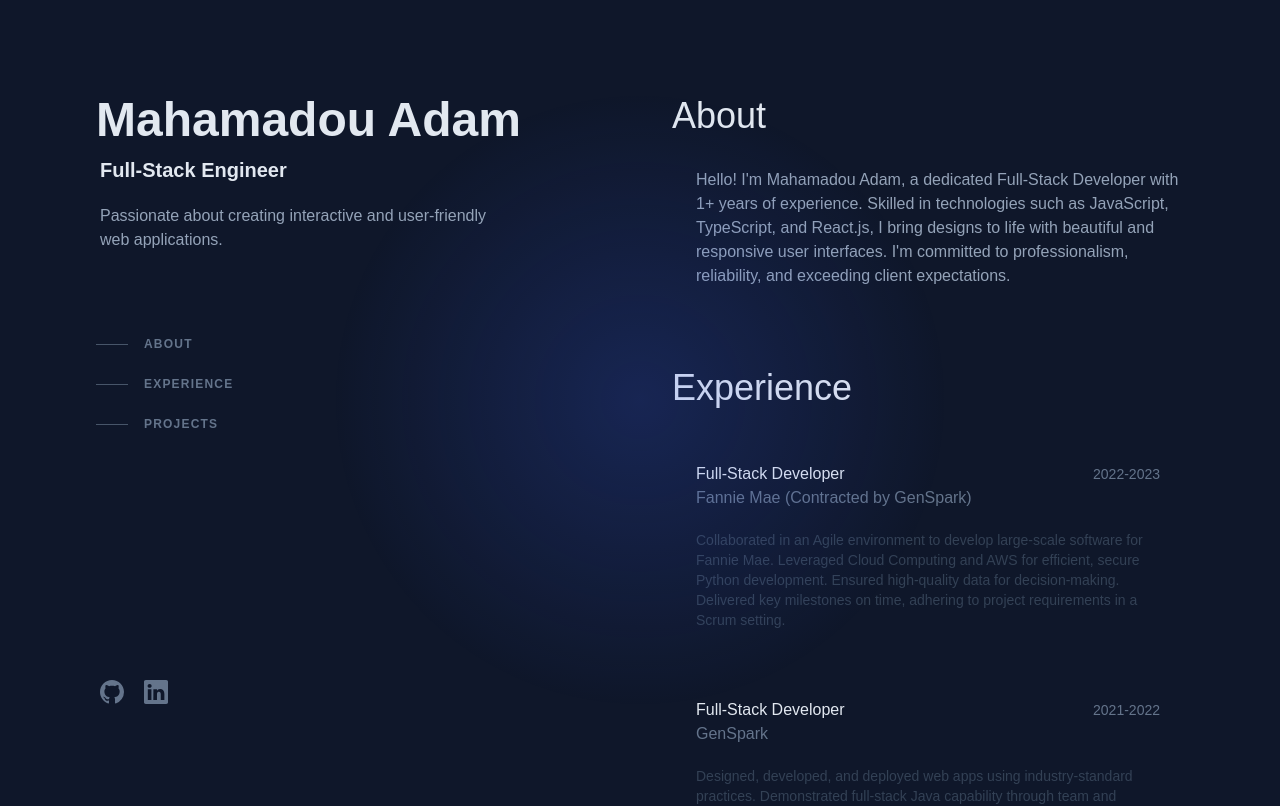
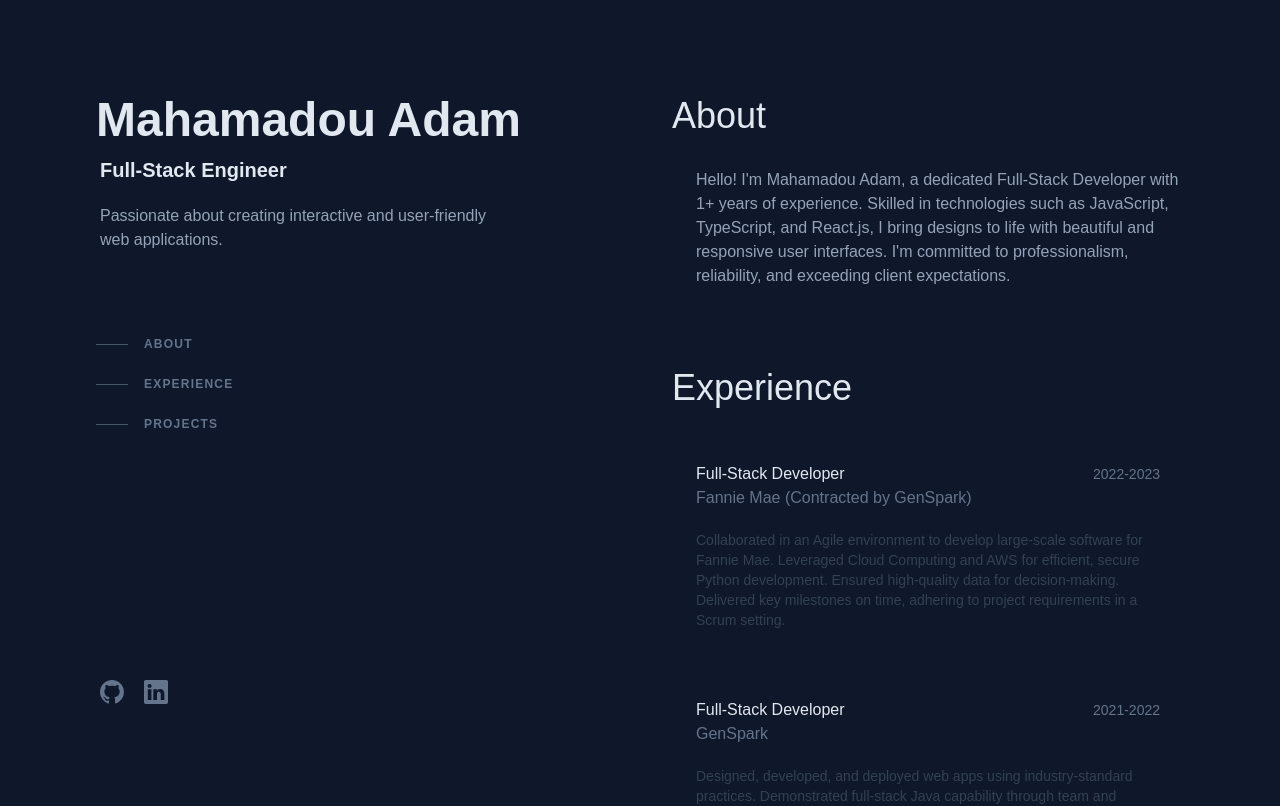
Before and after one commit to AbbaAdam1/Portfolio, a React (Create React App) app: page / in a window 1280 px wide. Shown: the top 806 px of the page. Built offline with nearby package versions, Linux system fonts and the light colour scheme.

Commit message:
Adjusted light JS

```diff
--- a/src/App.js
+++ b/src/App.js
@@ -13,6 +13,7 @@ function App() {
     if (x !== undefined && y !== undefined) {
       document.documentElement.style.setProperty("--cursorX", x + "px");
       document.documentElement.style.setProperty("--cursorY", y + "px");
+      document.documentElement.style.setProperty("--flashlightOpacity", "1");
     }
   }
 
--- a/src/index.css
+++ b/src/index.css
@@ -50,6 +50,7 @@ block {
   height: 100%;
   position: fixed;
   pointer-events: none;
+  opacity: var(--flashlightOpacity, 0);
   background: radial-gradient(
     circle 30vmax at var(--cursorX) var(--cursorY),
         rgba(58, 97, 250, 0.2) 0%, /* More blue */
```
